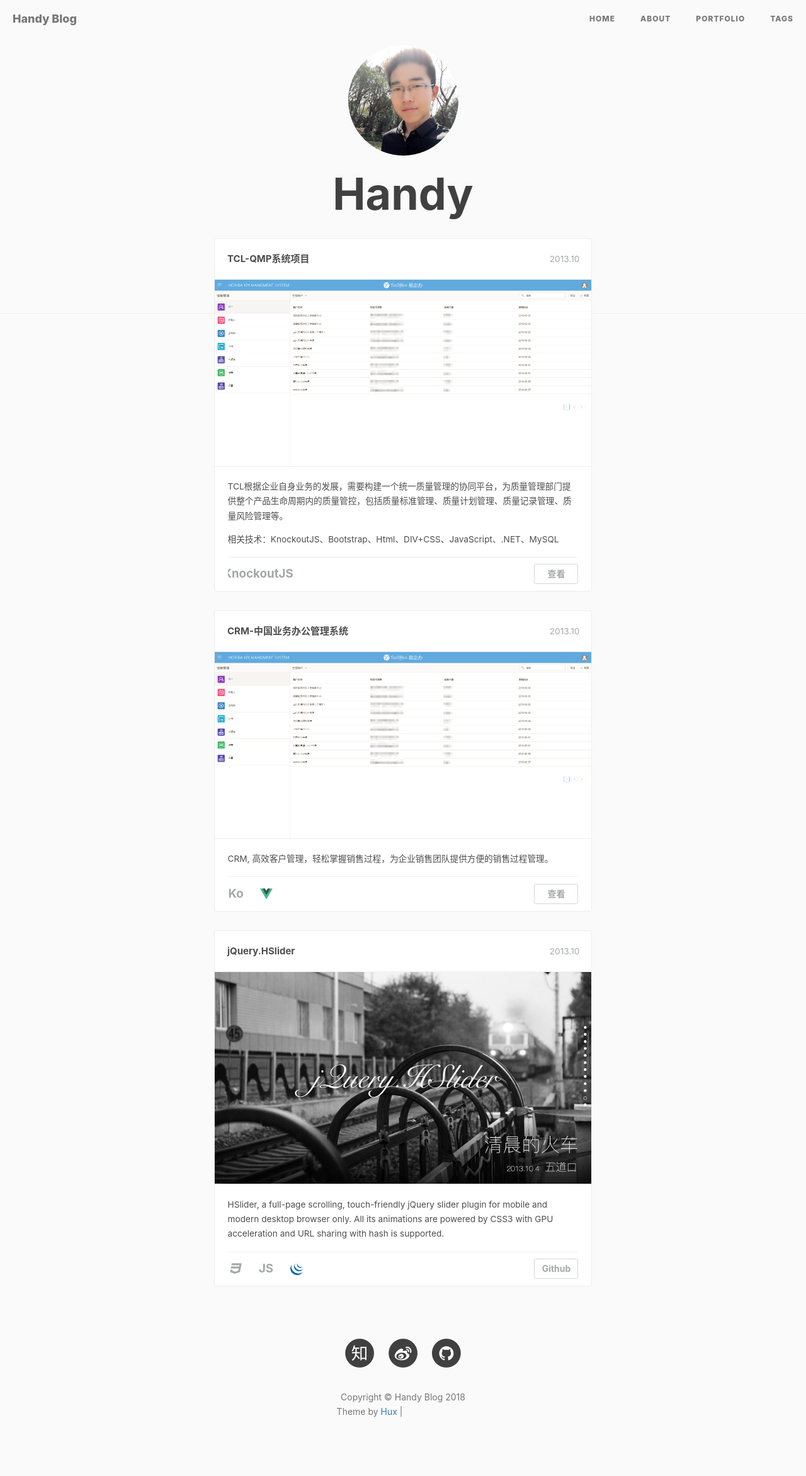
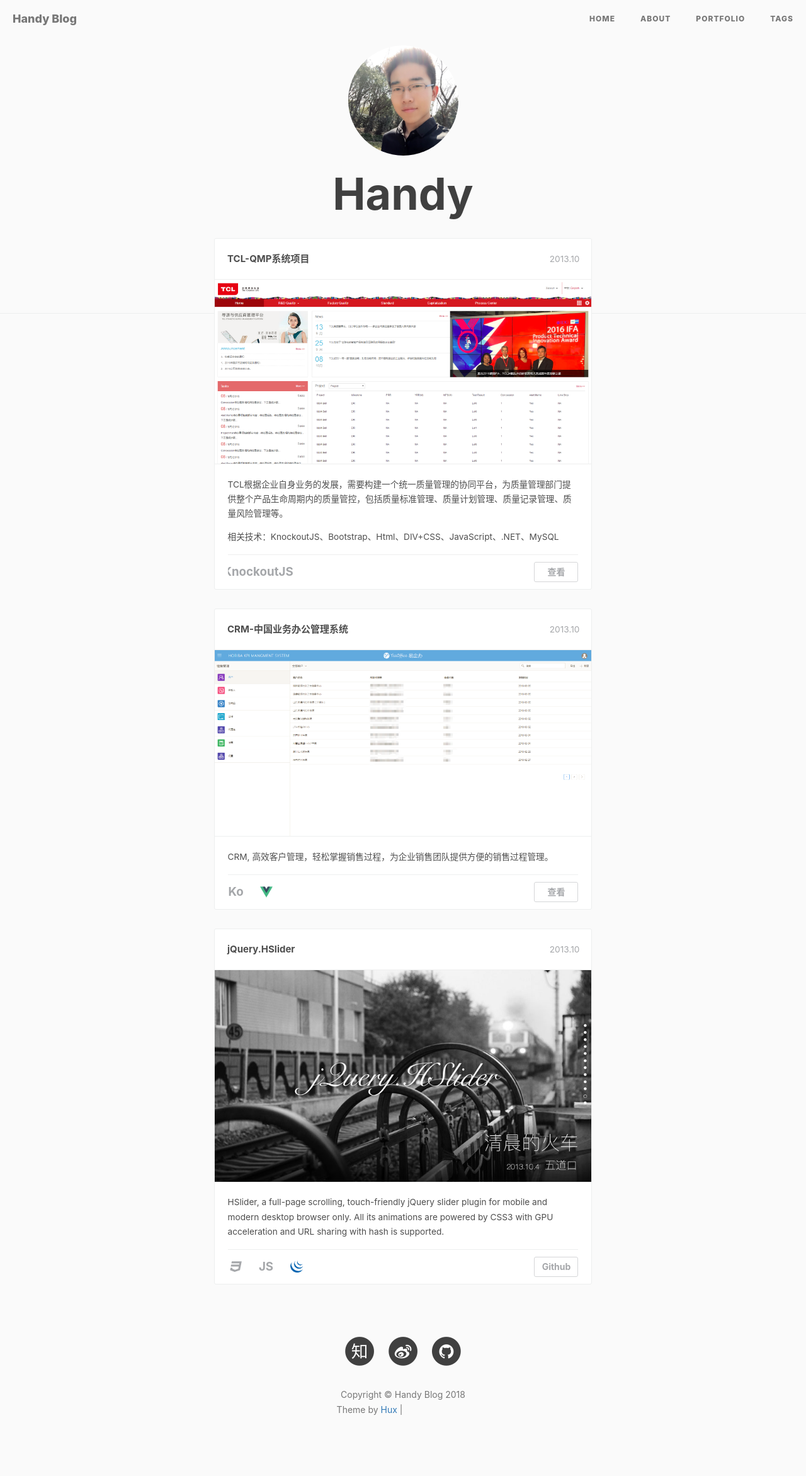
Before and after one commit to handyzhang/handyzhang.github.io, a Jekyll site: the page built from portfolio/index.html, in a window 1280 px wide. Shown: the whole page at 63% size. Built offline with Jekyll 4.4.1, drawn with Linux system fonts in a browser that asks for light colours; nearby versions of some CDN libraries; comment, search, counter and statistics services are not loaded; grey boxes are pictures that could not be loaded.

```diff
--- a/portfolio/index.html
+++ b/portfolio/index.html
@@ -26,7 +26,7 @@
 						<div class="cbp_tmlabel">
 							<h2>TCL-QMP系统项目</h2>
 							<time>2013.10</time>
-							<img src="images/horiba_home.png">
+							<img src="images/tcl_home.png">
 							<ul>
 								<li>
 									TCL根据企业自身业务的发展，需要构建一个统一质量管理的协同平台，为质量管理部门提供整个产品生命周期内的质量管控，包括质量标准管理、质量计划管理、质量记录管理、质量风险管理等。
```
